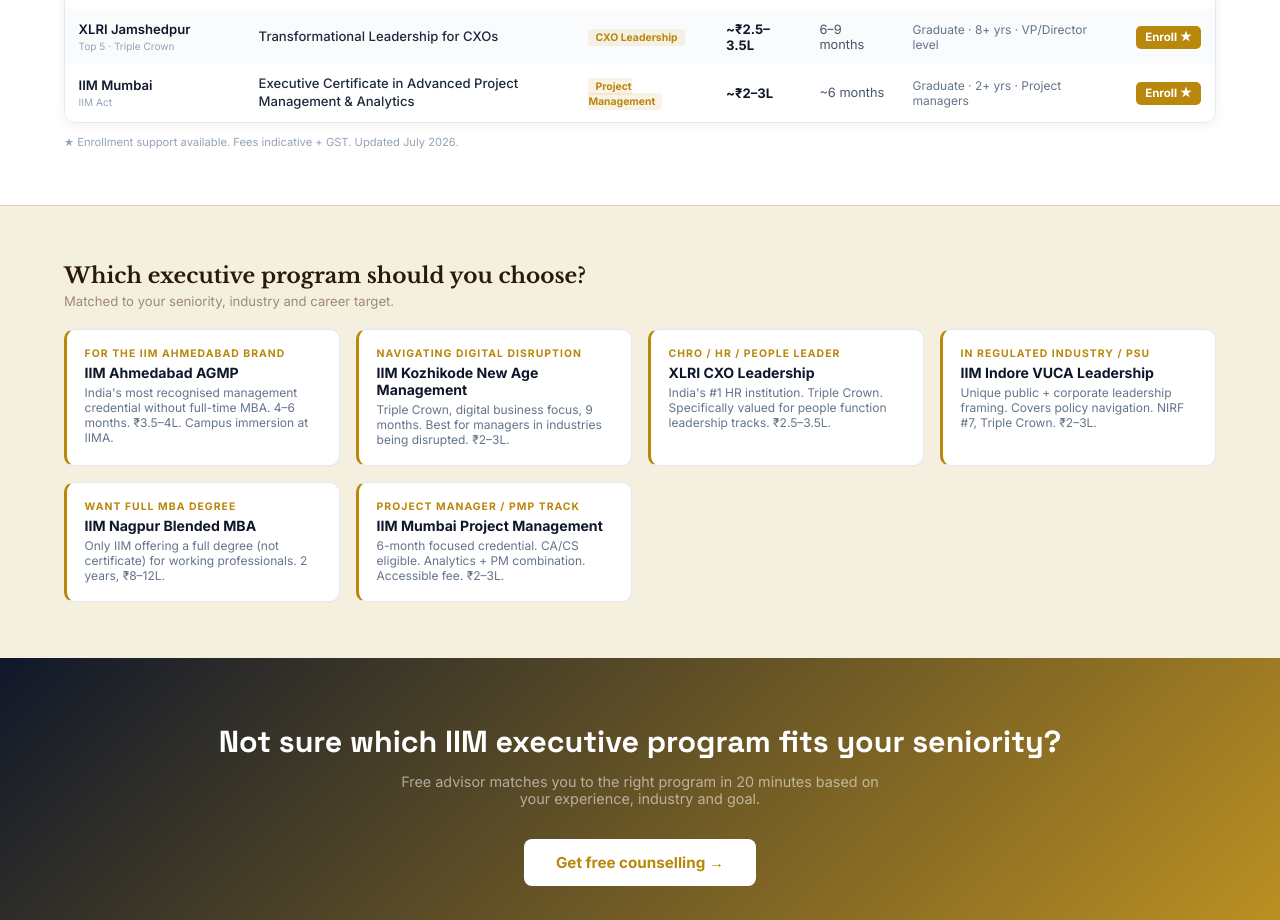
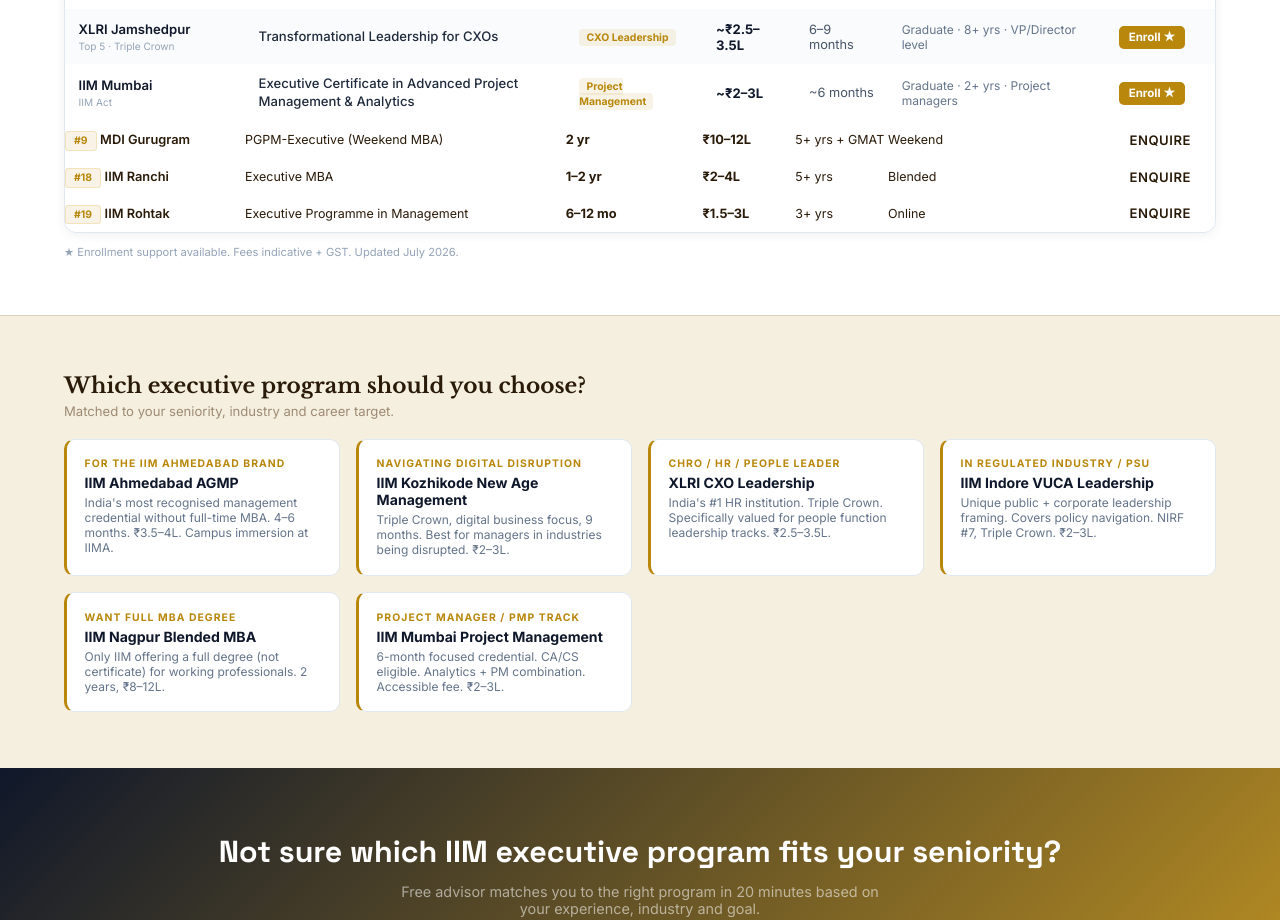
Before and after one commit to durgeshkekare-gif/iimexecutive-in, a website: page compare.html in a window 1280 px wide. Shown: the part 1262-2182 px from the top of the page. Drawn offline with nearby package versions, Linux system fonts and the light colour scheme.

Commit message:
NIRF 2025 update: rank corrections + new institutions (MDI #9, IIFT #17, IIT Hyd #7, NIT Trichy #9, IIT BHU #10, IIT Indore #12, NMIMS #24, SRM, VIT, SRCC compare)

```diff
--- a/compare.html
+++ b/compare.html
@@ -105,7 +105,11 @@
 <td style="padding:.7rem .85rem;color:#475569;font-size:.8rem;">~6 months</td>
 <td style="padding:.7rem .85rem;font-size:.75rem;color:#64748B;">Graduate · 2+ yrs · Project managers</td>
 <td style="padding:.7rem .85rem;"><a href="https://www.jaroeducation.com/executive-certificate-programme-in-advanced-project-management-and-analytics-iim-mumbai" target="_blank" rel="noopener" style="background:#B8870B;color:#fff;padding:.28rem .6rem;border-radius:5px;font-size:.72rem;font-weight:700;text-decoration:none;white-space:nowrap;">Enroll ★</a></td>
-</tr></tbody>
+</tr>
+<tr><td><span style="font-size:0.65rem;font-weight:700;background:var(--gold-pale);border:1px solid rgba(212,160,23,0.2);color:var(--gold);padding:0.15rem 0.5rem;border-radius:3px;">#9</span> <a href="/institutions/mdi/" style="font-weight:600;font-size:0.8rem;">MDI Gurugram</a></td><td style="font-size:0.78rem;">PGPM-Executive (Weekend MBA)</td><td><strong>2 yr</strong></td><td style="font-weight:700;">₹10–12L</td><td style="font-size:0.78rem;">5+ yrs + GMAT</td><td style="font-size:0.78rem;">Weekend</td><td><a href="/apply.html?p=mdi" class="btn btn-sm">Enquire</a></td></tr>
+<tr><td><span style="font-size:0.65rem;font-weight:700;background:var(--gold-pale);border:1px solid rgba(212,160,23,0.2);color:var(--gold);padding:0.15rem 0.5rem;border-radius:3px;">#18</span> <a href="/institutions/iimra/" style="font-weight:600;font-size:0.8rem;">IIM Ranchi</a></td><td style="font-size:0.78rem;">Executive MBA</td><td><strong>1–2 yr</strong></td><td style="font-weight:700;">₹2–4L</td><td style="font-size:0.78rem;">5+ yrs</td><td style="font-size:0.78rem;">Blended</td><td><a href="/apply.html?p=iimranchi" class="btn btn-sm">Enquire</a></td></tr>
+<tr><td><span style="font-size:0.65rem;font-weight:700;background:var(--gold-pale);border:1px solid rgba(212,160,23,0.2);color:var(--gold);padding:0.15rem 0.5rem;border-radius:3px;">#19</span> <a href="/institutions/iimroh/" style="font-weight:600;font-size:0.8rem;">IIM Rohtak</a></td><td style="font-size:0.78rem;">Executive Programme in Management</td><td><strong>6–12 mo</strong></td><td style="font-weight:700;">₹1.5–3L</td><td style="font-size:0.78rem;">3+ yrs</td><td style="font-size:0.78rem;">Online</td><td><a href="/apply.html?p=iimrohtak" class="btn btn-sm">Enquire</a></td></tr>
+</tbody>
 </table></div>
 <p style="font-size:.7rem;color:#94A3B8;margin-top:.75rem;">★ Enrollment support available. Fees indicative + GST. Updated July 2026.</p>
   </div>
```
